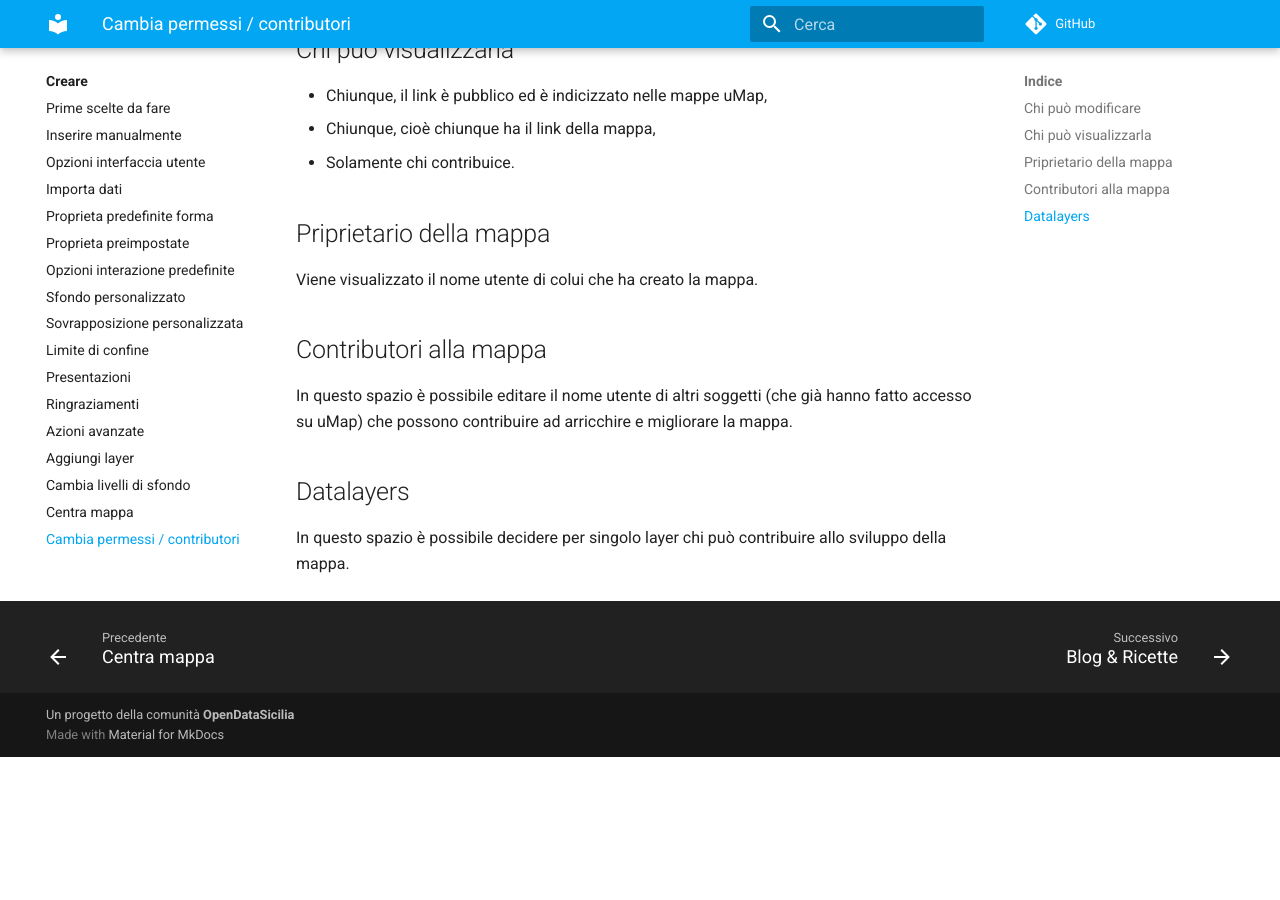
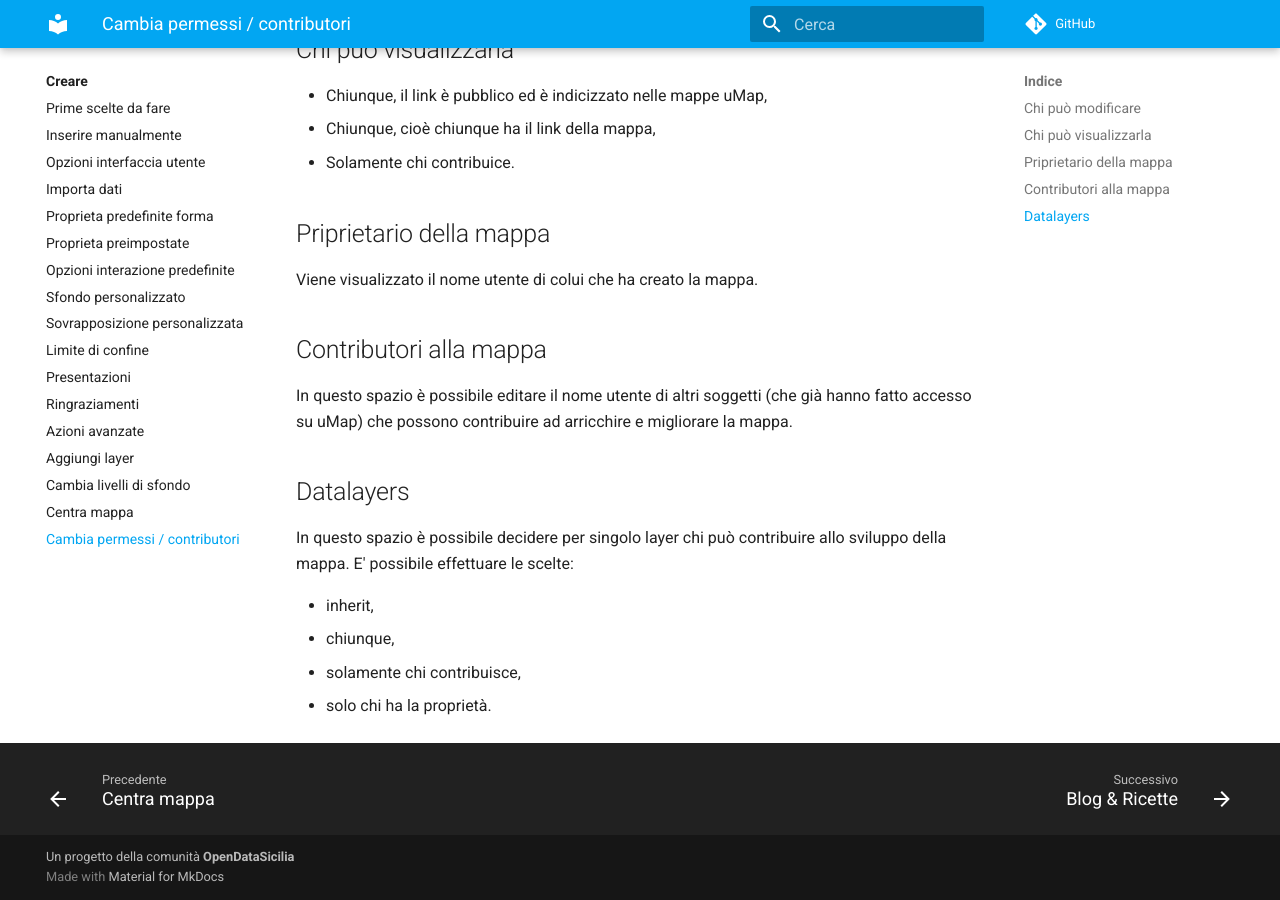
Before and after one commit to opendatasicilia/guida-umap, an MkDocs documentation site: the page built from docs/creare/cambia-permessi-contributori.md, in a window 1280 px wide and 900 px high, scrolled down 538 px. Built offline with MkDocs 1.6.1 and Material for MkDocs 9.7.7, drawn with Linux system fonts in a browser that asks for light colours; comment, search, counter and statistics services are not loaded; before the commit the page ends 1295 px from its top, so only the background shows below that.

Commit message:
Update cambia-permessi-contributori.md

```diff
--- a/docs/creare/cambia-permessi-contributori.md
+++ b/docs/creare/cambia-permessi-contributori.md
@@ -26,4 +26,9 @@
 
 ## Datalayers
 
-In questo spazio è possibile decidere per singolo layer chi può contribuire allo sviluppo della mappa.
+In questo spazio è possibile decidere per singolo layer chi può contribuire allo sviluppo della mappa. E' possibile effettuare le scelte:
+
+   - inherit,
+   - chiunque,
+   - solamente chi contribuisce,
+   - solo chi ha la proprietà.
```
